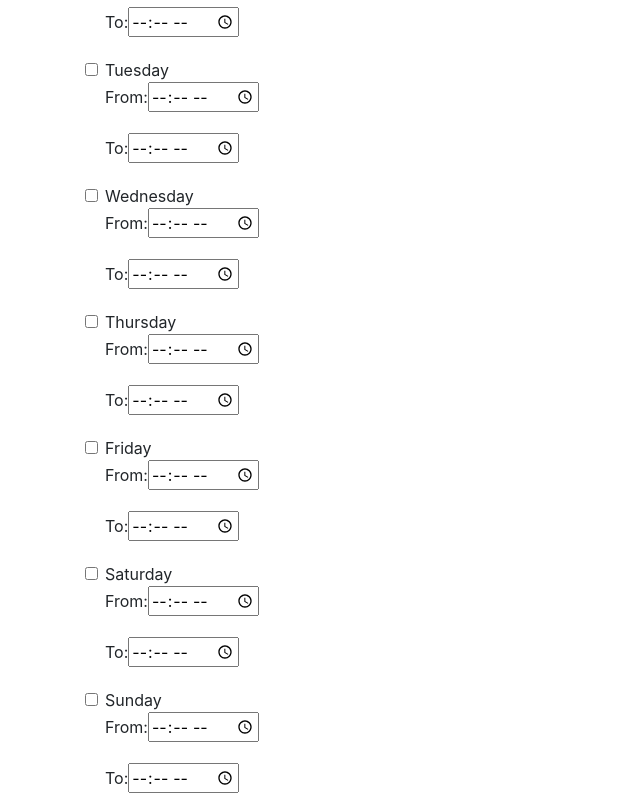
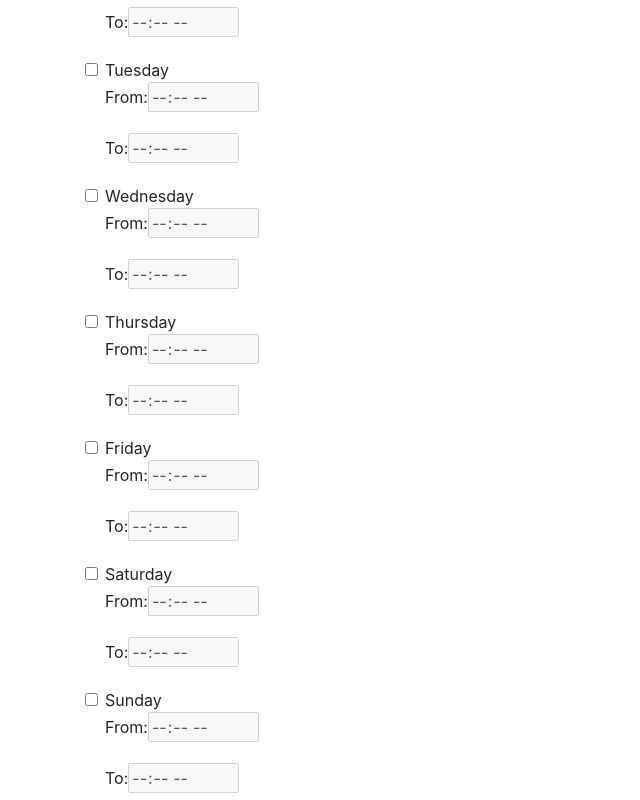
Before and after one commit to junh4533/enrolla, a React (Create React App) app in the folder Client/: page /preferences in a window 1280 px wide. Shown: the part 380-1180 px from the top of the page, without its empty margins (0-640 px from the left). Built offline with nearby package versions, Linux system fonts and the light colour scheme; no server answers.

Commit message:
finish axios requests for preferences page

```diff
--- a/Client/src/Pages/Preferences/Preferences.js
+++ b/Client/src/Pages/Preferences/Preferences.js
@@ -5,6 +5,23 @@ import "./Preferences.scss";
 const Preferences = () => {
   const [courseList, setCourseList] = useState([]);
   const [coursesToTake, setCoursesToTake] = useState([]);
+  const [credits, setCredits] = useState("");
+  // const [days, setDays] = useState([]);
+  // const [hours, setHours] = useState({
+  //   start: "",
+  //   end: ""
+  // });
+
+  const [monday, setMonday] = useState({});
+  const [tuesday, setTuesday] = useState({});
+  const [wednesday, setWednesday] = useState({});
+  const [thursday, setThursday] = useState({});
+  const [friday, setFriday] = useState({});
+  const [saturday, setSaturday] = useState({});
+  const [sunday, setSunday] = useState({});
+
+  const username = Cookies.get("user");
+
   useEffect(() => {
     Axios.get("http://localhost:3001/api/query/course-list")
       .then((response) => {
@@ -15,6 +32,48 @@ const Preferences = () => {
         console.log(error);
       });
   }, []);
+  const handleCheckbox = (element) => {
+    element.onchange = function () {
+      if (element.checked) {
+        element.nextElementSibling.getElementsByTagName(
+          "input"
+        )[0].disabled = false;
+        element.nextElementSibling.nextElementSibling.getElementsByTagName(
+          "input"
+        )[0].disabled = false;
+      } else {
+        element.nextElementSibling.getElementsByTagName(
+          "input"
+        )[0].disabled = true;
+        element.nextElementSibling.nextElementSibling.getElementsByTagName(
+          "input"
+        )[0].disabled = true;
+      }
+    };
+  };
+
+  const PreferencesQuery = () => {
+    Axios.post("http://localhost:3001/api/query/preferences", {
+      credits: credits,
+      coursesToTake: coursesToTake,
+      monday: monday,
+      tuesday: tuesday,
+      wednesday: wednesday,
+      thursday: thursday,
+      friday: friday,
+      saturday: saturday,
+      sunday: sunday,
+      username: username,
+      // days: days,
+      // hours: hours,
+    })
+      .then((response) => {
+        console.log(response.data);
+      })
+      .catch((error) => {
+        console.log(error);
+      });
+  };
 
   return (
     <div className="preferences-page">
@@ -51,112 +110,198 @@ const Preferences = () => {
           <input
             type="number"
             className="form-control"
-            id="credits"
             name="credits"
-            // onChange={(e) => {
-            //   setPassword(e.target.value);
-            // }}
+            onChange={(e) => {
+              setCredits(e.target.value);
+            }}
           />
         </div>
         <div className="form-check">
           <label className="form-check-label">
-            <input type="checkbox" className="form-check-input" value="" />
+            <input
+              type="checkbox"
+              className="form-check-input"
+              onChange={(e) => {
+                handleCheckbox(e.target);
+              }}
+            />
             Mondays
             <div className="form-group">
-              <label for="usr">From:</label>
-              <input type="time" name="appt" />
+              <label>From:</label>
+              <input
+                type="time"
+                name="monday-start"
+                onBlur={(e) => {
+                  setMonday((prevState) => ({
+                    start: e.target.value,
+                    ...prevState,
+                  }));
+                }}
+                disabled
+              />
             </div>
             <div className="form-group">
-              <label for="usr">To:</label>
-              <input type="time" name="appt" />
+              <label>To:</label>
+              <input
+                type="time"
+                name="monday-end"
+                onBlur={(e) => {
+                  setMonday((prevState) => ({
+                    ...prevState,
+                    end: e.target.value,
+                  }));
+                }}
+                disabled
+              />
+            </div>
+          </label>
+        </div>
+
+        <div className="form-check">
+          <label className="form-check-label">
+            <input
+              type="checkbox"
+              className="form-check-input"
+              onChange={(e) => {
+                handleCheckbox(e.target);
+              }}
+            />
+            Tuesday
+            <div className="form-group">
+              <label>From:</label>
+              <input
+                type="time"
+                name="tuesday-start"
+                disabled
+                onBlur={(e) => {
+                  setTuesday((prevState) => ({
+                    start: e.target.value,
+                    ...prevState,
+                  }));
+                }}
+              />
+            </div>
+            <div className="form-group">
+              <label>To:</label>
+              <input
+                type="time"
+                name="tuesday-end"
+                disabled
+                onBlur={(e) => {
+                  setTuesday((prevState) => ({
+                    end: e.target.value,
+                    ...prevState,
+                  }));
+                }}
+              />
             </div>
           </label>
         </div>
         <div className="form-check">
           <label className="form-check-label">
-            <input type="checkbox" className="form-check-input" value="" />
-            Tuesday
+            <input
+              type="checkbox"
+              className="form-check-input"
+              onChange={(e) => {
+                handleCheckbox(e.target);
+              }}
+            />
+            Wednesday
             <div className="form-group">
-              <label for="usr">From:</label>
-              <input type="time" name="appt" />
+              <label>From:</label>
+              <input type="time" name="wednesday-start" disabled />
             </div>
             <div className="form-group">
-              <label for="usr">To:</label>
-              <input type="time" name="appt" />
+              <label>To:</label>
+              <input type="time" name="wednesday-end" disabled />
             </div>
           </label>
         </div>
         <div className="form-check">
           <label className="form-check-label">
-            <input type="checkbox" className="form-check-input" value="" />
-            Wednesday
+            <input
+              type="checkbox"
+              className="form-check-input"
+              onChange={(e) => {
+                handleCheckbox(e.target);
+              }}
+            />
+            Thursday
             <div className="form-group">
-              <label for="usr">From:</label>
-              <input type="time" name="appt" />
+              <label>From:</label>
+              <input type="time" name="thursday-start" disabled />
             </div>
             <div className="form-group">
-              <label for="usr">To:</label>
-              <input type="time" name="appt" />
+              <label>To:</label>
+              <input type="time" name="thursday-end" disabled />
             </div>
           </label>
         </div>
         <div className="form-check">
           <label className="form-check-label">
-            <input type="checkbox" className="form-check-input" value="" />
-            Thursday
+            <input
+              type="checkbox"
+              className="form-check-input"
+              onChange={(e) => {
+                handleCheckbox(e.target);
+              }}
+            />
+            Friday
             <div className="form-group">
-              <label for="usr">From:</label>
-              <input type="time" name="appt" />
+              <label>From:</label>
+              <input type="time" name="friday-start" disabled />
             </div>
             <div className="form-group">
-              <label for="usr">To:</label>
-              <input type="time" name="appt" />
+              <label>To:</label>
+              <input type="time" name="friday-end" disabled />
             </div>
           </label>
         </div>
         <div className="form-check">
           <label className="form-check-label">
-            <input type="checkbox" className="form-check-input" value="" />
-            Friday
+            <input
+              type="checkbox"
+              className="form-check-input"
+              onChange={(e) => {
+                handleCheckbox(e.target);
+              }}
+            />
+            Saturday
             <div className="form-group">
-              <label for="usr">From:</label>
-              <input type="time" name="appt" />
+              <label>From:</label>
+              <input type="time" name="saturday-start" disabled />
             </div>
             <div className="form-group">
-              <label for="usr">To:</label>
-              <input type="time" name="appt" />
+              <label>To:</label>
+              <input type="time" name="saturday-end" disabled />
             </div>
           </label>
         </div>
         <div className="form-check">
           <label className="form-check-label">
-            <input type="checkbox" className="form-check-input" value="" />
-            Saturday
+            <input
+              type="checkbox"
+              className="form-check-input"
+              onChange={(e) => {
+                handleCheckbox(e.target);
+              }}
+            />
+            Sunday
             <div className="form-group">
-              <label for="usr">From:</label>
-              <input type="time" name="appt" />
+              <label>From:</label>
+              <input type="time" name="sunday-start" disabled />
             </div>
             <div className="form-group">
-              <label for="usr">To:</label>
-              <input type="time" name="appt" />
+              <label>To:</label>
+              <input type="time" name="sunday-end" disabled />
             </div>
           </label>
         </div>
-        <div className="form-check">
-          <label className="form-check-label">
-            <input type="checkbox" className="form-check-input" value="" />
-            Sunday
-            <div className="form-group">
-              <label for="usr">From:</label>
-              <input type="time" name="appt" />
-            </div>
-            <div className="form-group">
-              <label for="usr">To:</label>
-              <input type="time" name="appt" />
-            </div>
-          </label>
-        </div>
-        <button type="submit" className="btn btn-primary">
+        <button
+          type="submit"
+          className="btn btn-primary"
+          onClick={PreferencesQuery}
+        >
           Submit
         </button>
       </div>
```
Also changed, not shown: 1 other file (tests, documents, lock files or other folders).
